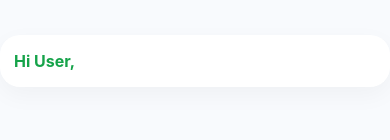
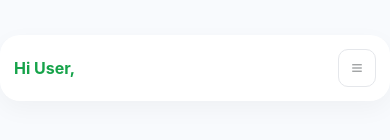
Before and after one commit to yogeshlongwani07-rgb/Restro-Data, a React (Vite) app: page / in a window 390 px wide. Shown: the top 140 px of the page. Built offline with nearby package versions, Linux system fonts and the light colour scheme.

Commit message:
mobile css

```diff
--- a/src/App.jsx
+++ b/src/App.jsx
@@ -1,4 +1,5 @@
 import "bootstrap/dist/css/bootstrap.min.css";
+import "bootstrap/dist/js/bootstrap.bundle.min.js";
 import RestroName from "./Restro/RestroName";
 import "./css/App.css";
 import { locationContext } from "./functions/Context";
--- a/src/Nav/Navbar.jsx
+++ b/src/Nav/Navbar.jsx
@@ -1,4 +1,4 @@
-import { useContext } from "react";
+import { useContext, useState } from "react";
 import { locationContext } from "../functions/Context";
 import "../css/Navbar.css";
 
@@ -15,6 +15,7 @@ function Navbar() {
   let { islocation, setIslocation } = useContext(locationContext);
 
   const nav = useNavUtility();
+  const [menuOpen, setMenuOpen] = useState(false);
 
   const {
     loginData,
@@ -40,7 +41,19 @@ function Navbar() {
       <nav className="navbar navbar-expand-lg bg-white shadow-sm py-3 border-bottom">
         <div className="container">
           <NavbarBrand hiUser={hiUser} />
-          <div className="collapse navbar-collapse" id="navbarNav">
+          <button
+            className="navbar-toggler"
+            type="button"
+            onClick={() => setMenuOpen(!menuOpen)}
+            data-bs-toggle="collapse"
+            data-bs-target="#navbarNav"
+            aria-controls="navbarNav"
+            aria-expanded="false"
+            aria-label="Toggle navigation"
+          >
+            <span className="navbar-toggler-icon"></span>
+          </button>
+          <div className={`collapse navbar-collapse ${menuOpen ? "show" : ""}`}>
             <NavBarLinks
               setIslocation={setIslocation}
               islocation={islocation}
--- a/src/main.jsx
+++ b/src/main.jsx
@@ -4,6 +4,7 @@ import App from "./App.jsx";
 import RestroMenu from "./Restro/RestroMenu.jsx";
 import Cities from "./Cities.jsx";
 import NopageFound from "./Pages/NoPageFound.jsx";
+import "bootstrap/dist/js/bootstrap.bundle.min.js";
 
 createRoot(document.getElementById("root")).render(
   <BrowserRouter
```
